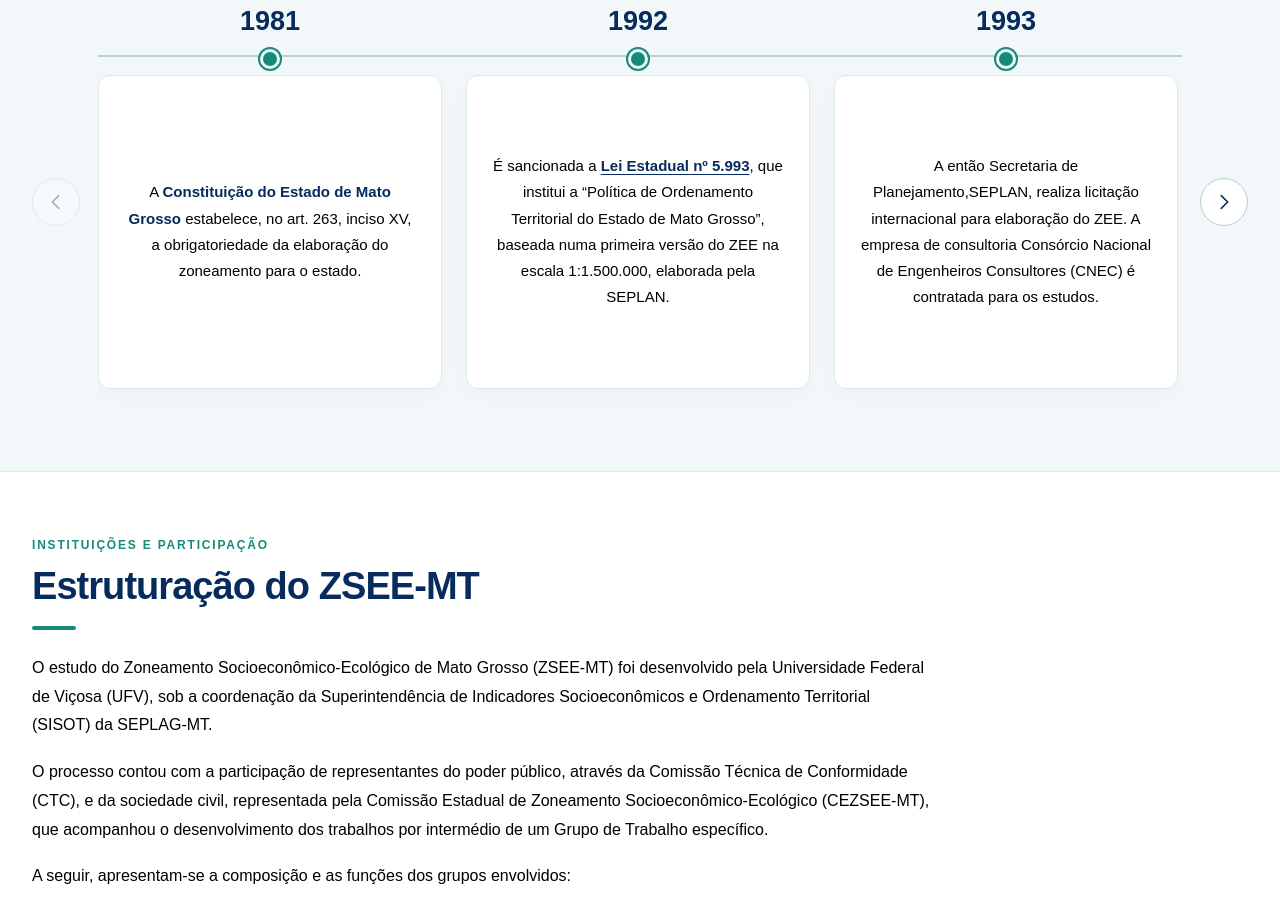
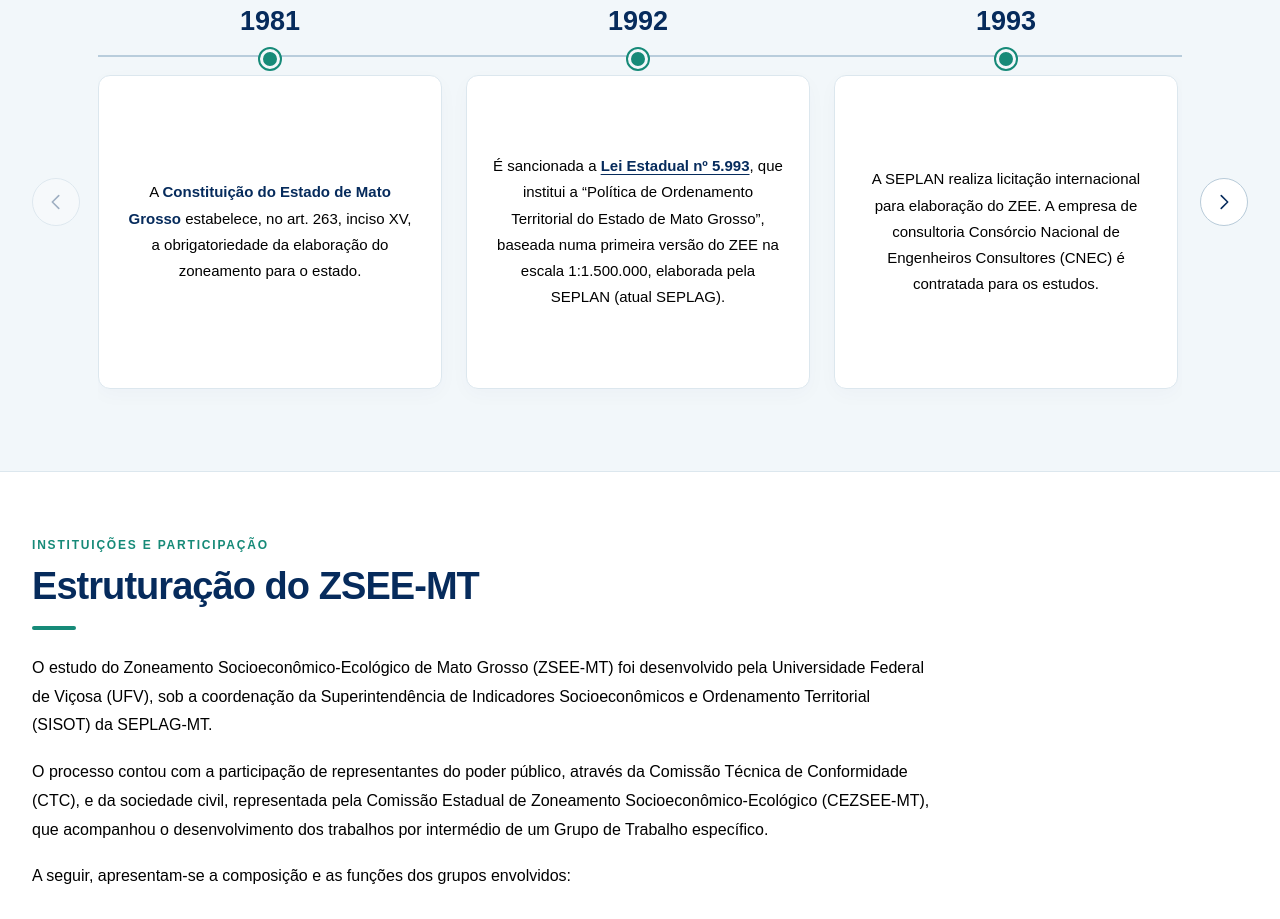
Before and after one commit to ctc-jpg/zoneamento_socioeconomico_ecologico, a plain HTML site: page zoneamento-organizado/index.html in a window 1280 px wide. Shown: the part 1577-2496 px from the top of the page. Drawn offline with Linux system fonts and the light colour scheme.

Commit message:
Update index.html

```diff
--- a/zoneamento-organizado/index.html
+++ b/zoneamento-organizado/index.html
@@ -62,14 +62,14 @@
 
       <h3 class="year">1992</h3>
       <div class="event-card">
-        <p>É sancionada a <a class="law" href="https://leisestaduais.com.br/mt/lei-ordinaria-n-5993-1992-mato-grosso-institui-a-politica-de-planejamento-e-ordenamento-territorial-do-estado-de-mato-grosso-e-da-outras-providencias" target="_blank" rel="noopener noreferrer">Lei Estadual nº 5.993</a>, que institui a “Política de Ordenamento Territorial do Estado de Mato Grosso”, baseada numa primeira versão do ZEE na escala 1:1.500.000, elaborada pela SEPLAN.</p>
+        <p>É sancionada a <a class="law" href="https://leisestaduais.com.br/mt/lei-ordinaria-n-5993-1992-mato-grosso-institui-a-politica-de-planejamento-e-ordenamento-territorial-do-estado-de-mato-grosso-e-da-outras-providencias" target="_blank" rel="noopener noreferrer">Lei Estadual nº 5.993</a>, que institui a “Política de Ordenamento Territorial do Estado de Mato Grosso”, baseada numa primeira versão do ZEE na escala 1:1.500.000, elaborada pela SEPLAN (atual SEPLAG).</p>
       </div>
     </article><article class="event">
 
 
       <h3 class="year">1993</h3>
       <div class="event-card">
-        <p>A então Secretaria de Planejamento,SEPLAN, realiza licitação internacional para elaboração do ZEE. A empresa de consultoria Consórcio Nacional de Engenheiros Consultores (CNEC) é contratada para os estudos.</p>
+        <p>A SEPLAN realiza licitação internacional para elaboração do ZEE. A empresa de consultoria Consórcio Nacional de Engenheiros Consultores (CNEC) é contratada para os estudos.</p>
       </div>
     </article><article class="event">
 
```
